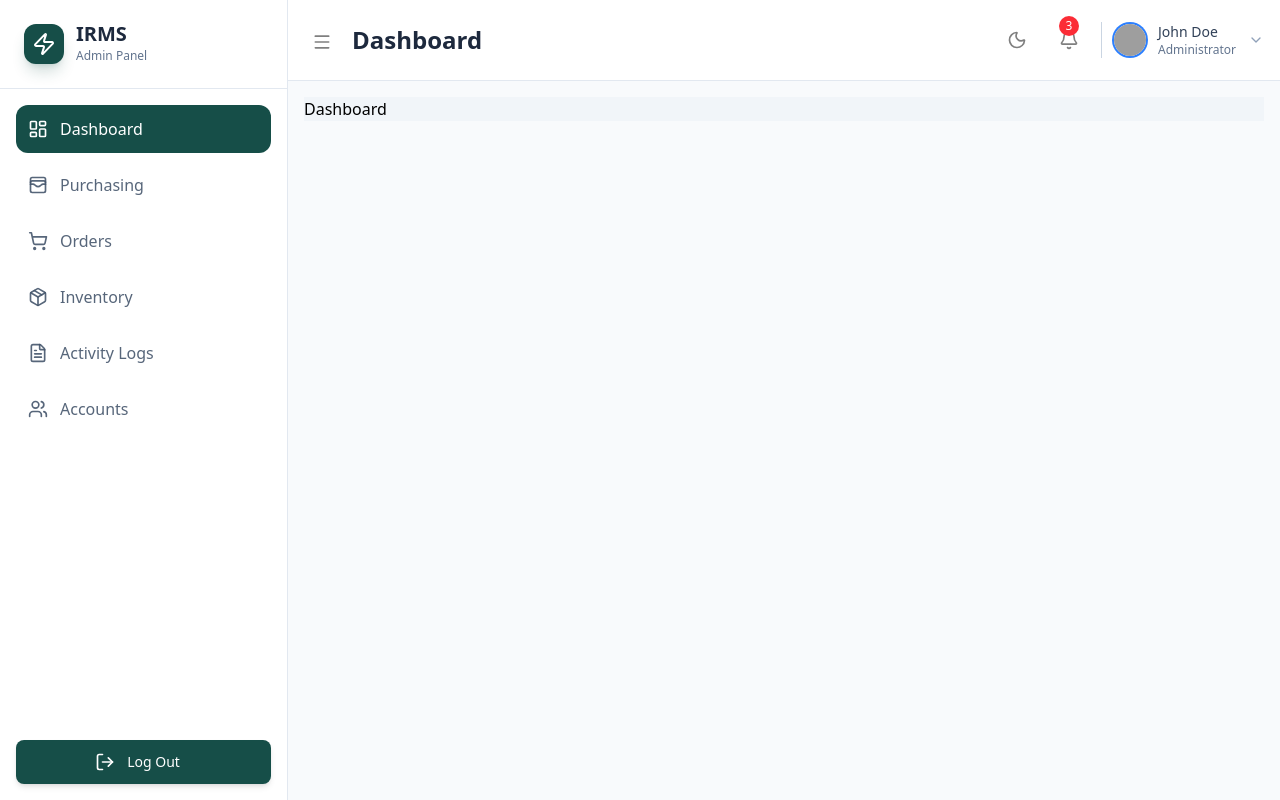
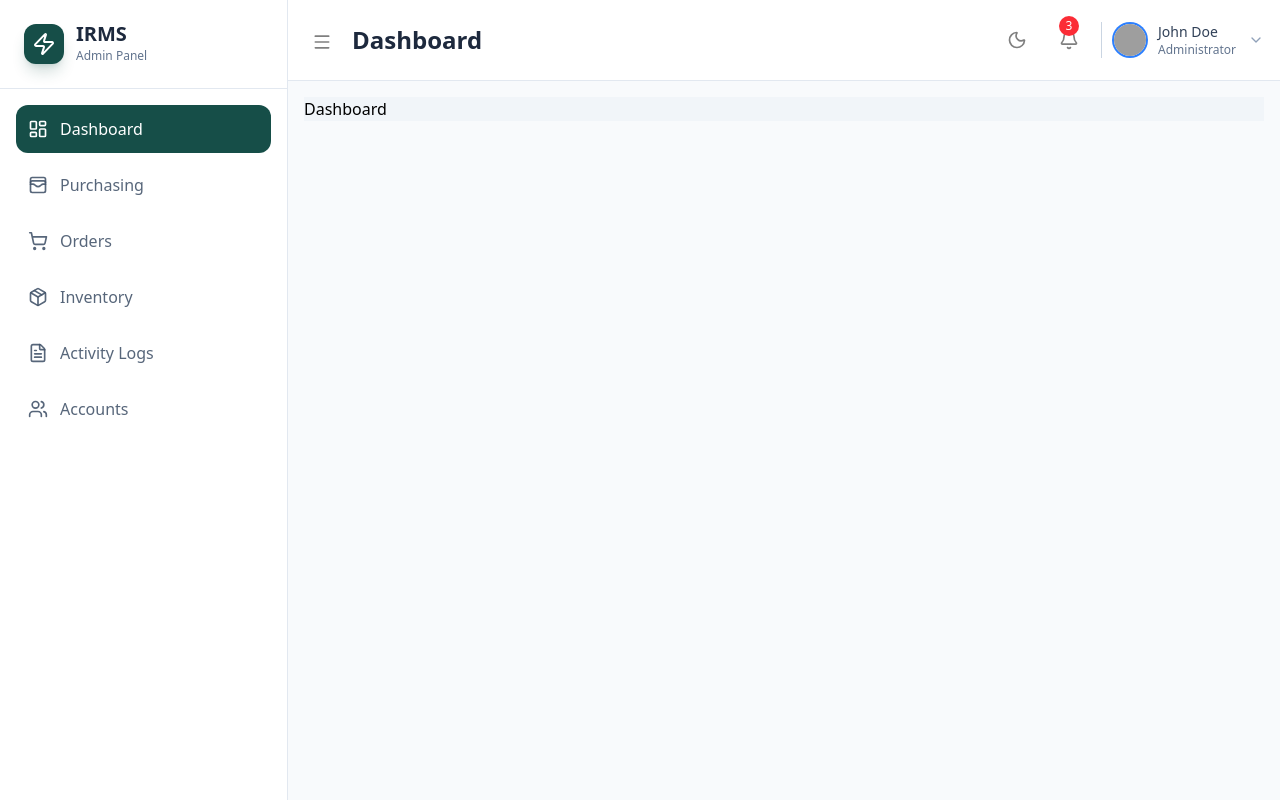
Before and after one commit to ralphfrncisco/IRMS, a React (Vite) app: page /dashboard in a window 1280 px wide. Built offline with nearby package versions, Linux system fonts and the light colour scheme; grey boxes are pictures that could not be loaded.

Commit message:
minor adjustment to Zap logo

```diff
--- a/src/layout/Sidebar.jsx
+++ b/src/layout/Sidebar.jsx
@@ -21,7 +21,11 @@ function Sidebar({ collapsed, darkMode }) { // Added darkMode prop
 
       <div className={`p-6 border-b ${darkMode ? 'border-slate-800' : 'border-slate-200'}`}>
         <div className="flex items-center space-x-3">
-          <div className="w-10 h-10 bg-[#164E48] rounded-xl flex items-center justify-center shadow-lg shadow-[#164E48]/20">
+          <div className={`w-10 h-10 flex items-center justify-center rounded-xl transition-all duration-300 ${
+            collapsed
+              ? "bg-transparent shadow-none"
+              : "bg-[#164E48] shadow-lg shadow-[#164E48]/20"
+          }`}>
             <Zap className="w-6 h-6 text-white" />
           </div>
           {!collapsed && (
@@ -54,13 +58,6 @@ function Sidebar({ collapsed, darkMode }) { // Added darkMode prop
         ))}
       </nav>
 
-      <div className="p-4">
-        <button className={`w-full flex items-center text-center justify-center gap-3 p-3 rounded-lg hover:translate-y-[-2px] transition-all duration-200
-          ${darkMode ? 'bg-slate-800 text-white' : 'bg-[#164E48] text-white shadow-md'}`}>
-          <LogOut className="w-5 h-5" />
-          {!collapsed && <span className="text-sm font-medium mr-3">Log Out</span>}
-        </button>
-      </div>
     </div>
   );
 }
```
